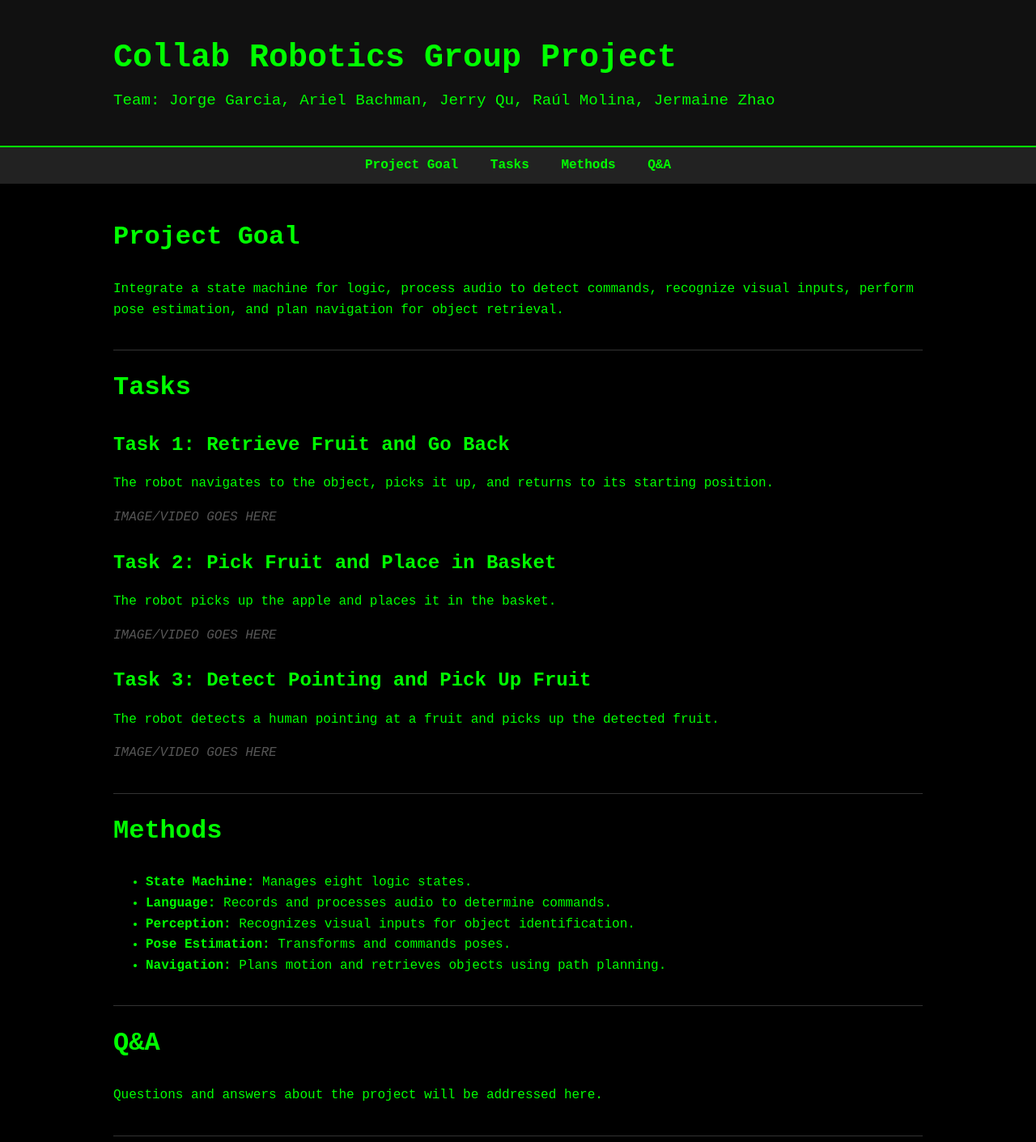
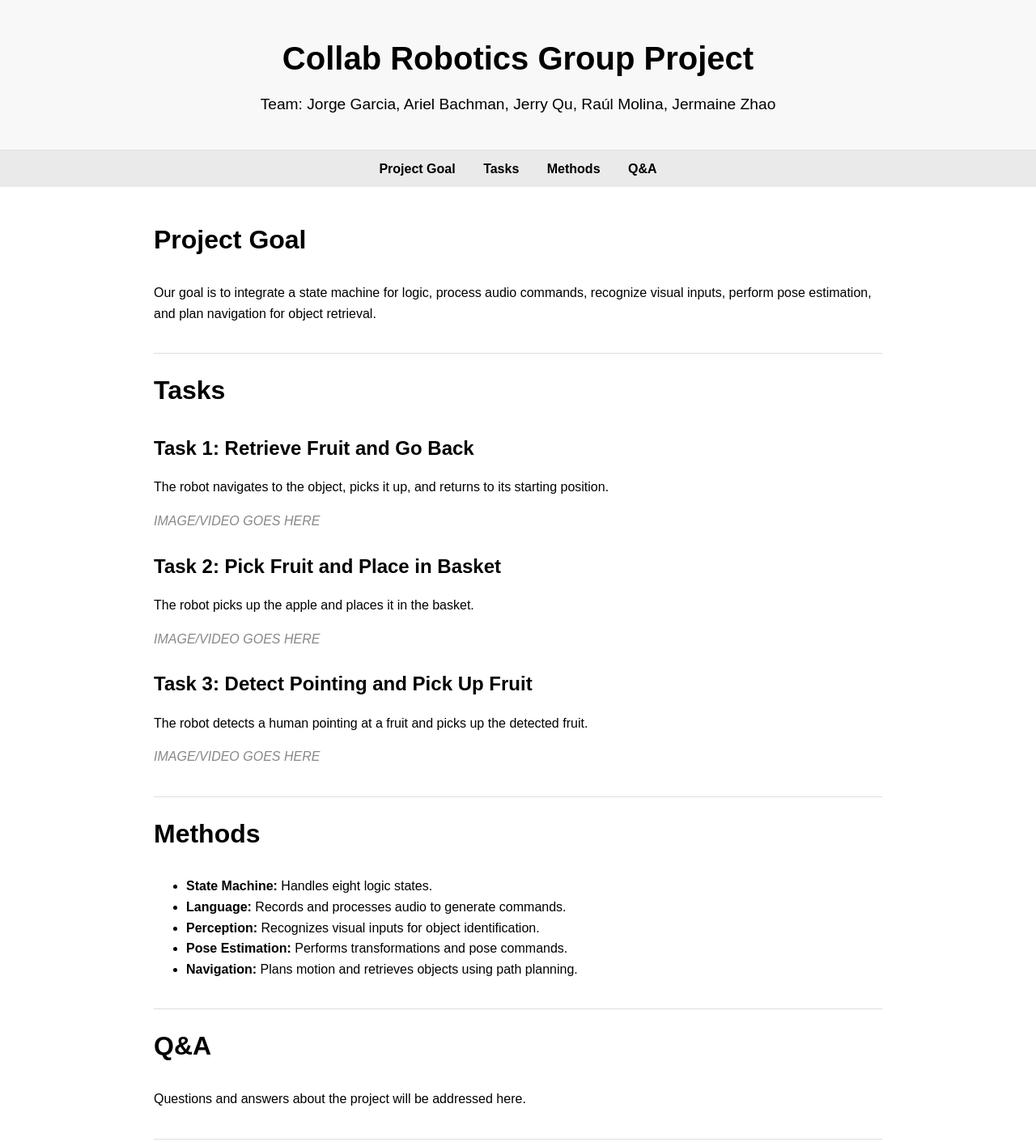
Before and after one commit to JorgeGarcie/collab-robotics-website, a plain HTML site: page index.html in a window 1280 px wide. Shown: the top 1411 px of the page at 81% size. Drawn offline with Linux system fonts and the light colour scheme.

Commit message:
Update index.html

```diff
--- a/index.html
+++ b/index.html
@@ -2,48 +2,49 @@
 <html lang="en">
 <head>
   <meta charset="UTF-8">
-  <meta name="viewport" content="width=device-width, initial-scale=1">
+  <meta name="viewport" content="width=device-width, initial-scale=1.0">
   <title>Collab Robotics Group Project</title>
   <style>
     /* Global styles */
     body {
-      background-color: #000;
-      color: #00FF00;
-      font-family: 'Courier New', Courier, monospace;
+      background-color: #fff;
+      color: #000;
+      font-family: Arial, sans-serif;
       margin: 0;
       padding: 0;
       line-height: 1.6;
     }
     a {
-      color: #00FF00;
+      color: #000;
       text-decoration: none;
     }
     a:hover {
       text-decoration: underline;
     }
-    /* Container for content */
+    /* Container */
     .container {
-      max-width: 1000px;
-      margin: auto;
+      max-width: 900px;
+      margin: 0 auto;
       padding: 20px;
     }
-    /* Header styling */
+    /* Header */
     header {
-      background: #111;
+      background-color: #f8f8f8;
       padding: 20px;
-      border-bottom: 2px solid #00FF00;
+      border-bottom: 1px solid #ddd;
+      text-align: center;
     }
     header h1 {
       margin: 0;
       font-size: 2.5em;
     }
     header p {
-      margin: 5px 0 0;
+      margin: 10px 0 0;
       font-size: 1.2em;
     }
-    /* Navigation menu */
+    /* Navigation */
     nav {
-      background: #222;
+      background-color: #eaeaea;
       padding: 10px;
       text-align: center;
     }
@@ -51,35 +52,35 @@
       margin: 0 15px;
       font-weight: bold;
     }
-    /* Section styling */
+    /* Sections */
     section {
       padding: 20px 0;
-      border-bottom: 1px solid #333;
+      border-bottom: 1px solid #ddd;
     }
     section h2 {
       margin-top: 0;
       font-size: 2em;
     }
     section h3 {
-      margin-bottom: 5px;
       font-size: 1.5em;
+      margin-bottom: 10px;
     }
-    /* Placeholder styling */
     .placeholder {
+      color: #888;
       font-style: italic;
-      color: #555;
     }
-    /* Footer styling */
+    /* Footer */
     footer {
-      background: #111;
+      background-color: #f8f8f8;
       text-align: center;
-      padding: 10px;
+      padding: 15px;
       font-size: 0.9em;
+      border-top: 1px solid #ddd;
     }
   </style>
 </head>
 <body>
-  <!-- Header with project title and team -->
+  <!-- Header with project title and team info -->
   <header>
     <div class="container">
       <h1>Collab Robotics Group Project</h1>
@@ -101,7 +102,7 @@
     <section id="project-goal">
       <h2>Project Goal</h2>
       <p>
-        Integrate a state machine for logic, process audio to detect commands, recognize visual inputs, perform pose estimation, and plan navigation for object retrieval.
+        Our goal is to integrate a state machine for logic, process audio commands, recognize visual inputs, perform pose estimation, and plan navigation for object retrieval.
       </p>
     </section>
 
@@ -135,10 +136,10 @@
     <section id="methods">
       <h2>Methods</h2>
       <ul>
-        <li><strong>State Machine:</strong> Manages eight logic states.</li>
-        <li><strong>Language:</strong> Records and processes audio to determine commands.</li>
+        <li><strong>State Machine:</strong> Handles eight logic states.</li>
+        <li><strong>Language:</strong> Records and processes audio to generate commands.</li>
         <li><strong>Perception:</strong> Recognizes visual inputs for object identification.</li>
-        <li><strong>Pose Estimation:</strong> Transforms and commands poses.</li>
+        <li><strong>Pose Estimation:</strong> Performs transformations and pose commands.</li>
         <li><strong>Navigation:</strong> Plans motion and retrieves objects using path planning.</li>
       </ul>
     </section>
```
